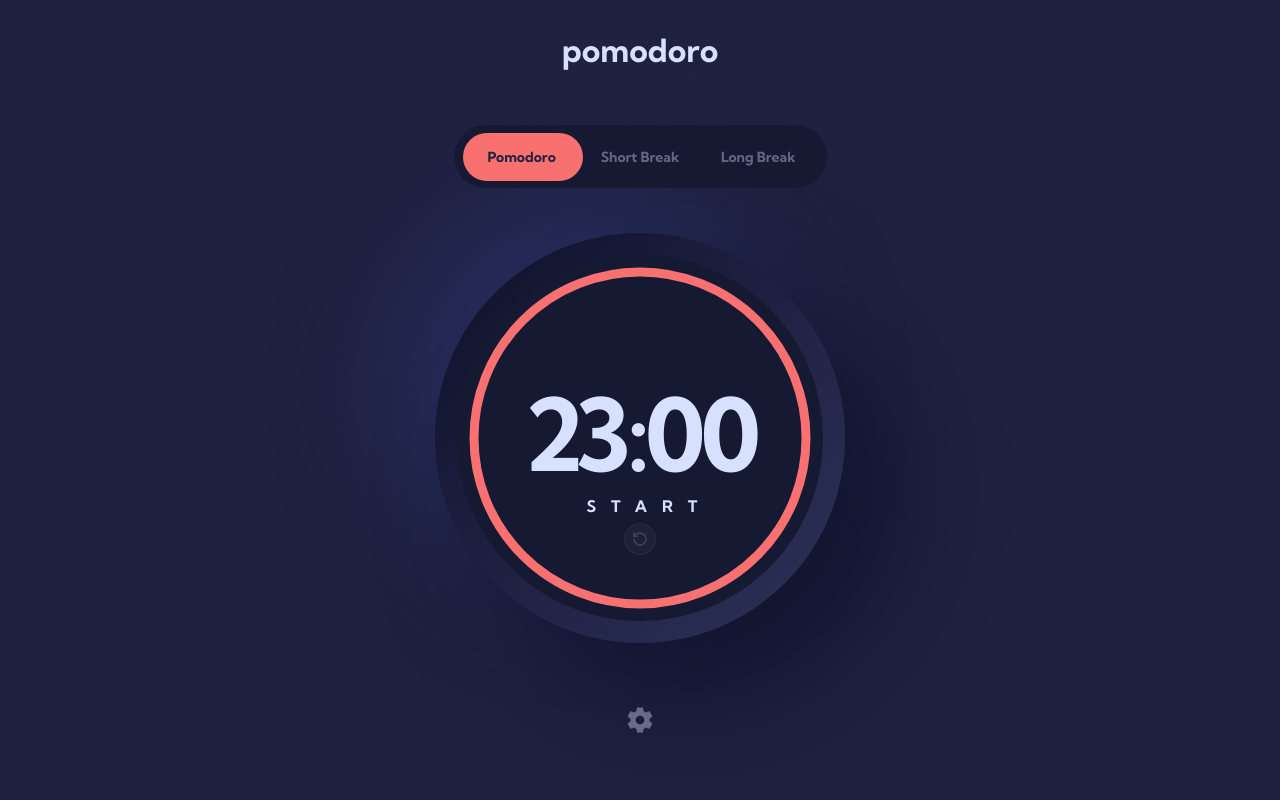
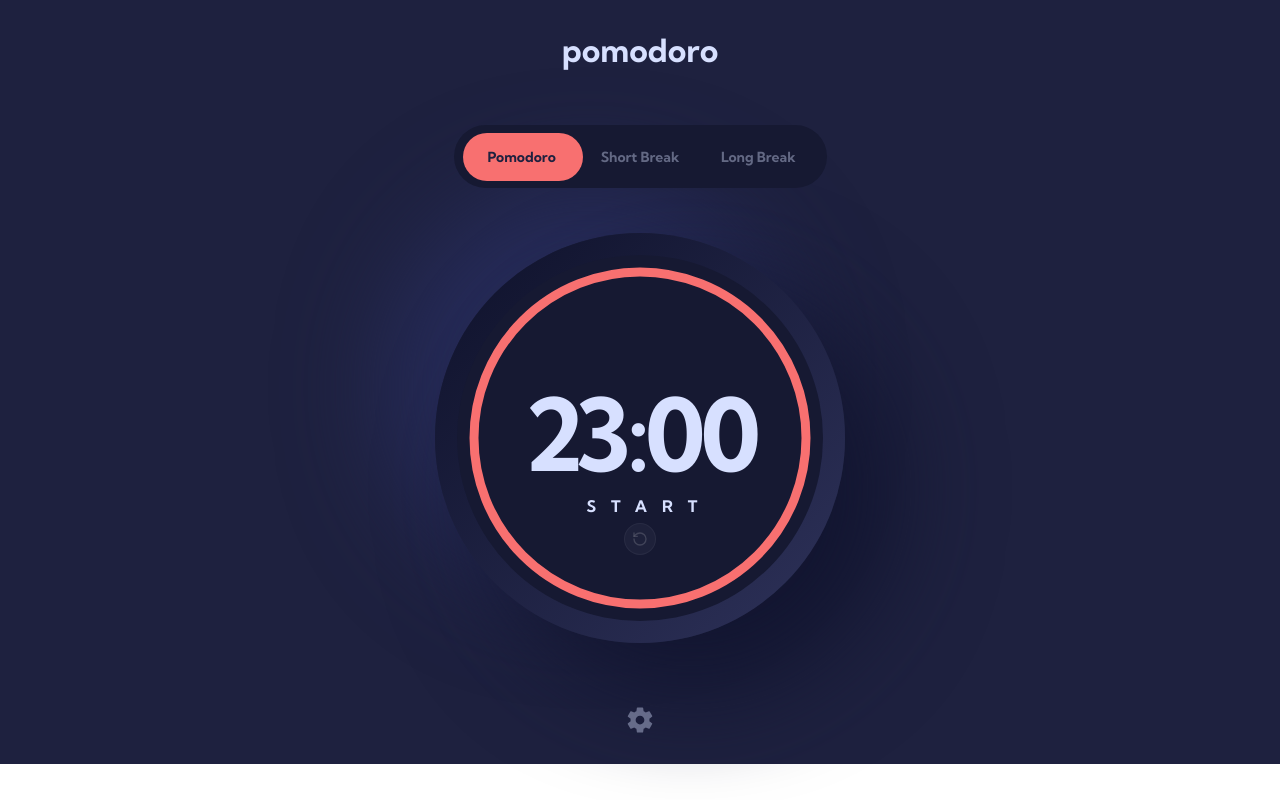
Before and after one commit to ChrisOxygen/pomodoro-timer, a React (Vite) app: page / in a window 1280 px wide. Built offline with nearby package versions, Linux system fonts and the light colour scheme.

Commit message:
Fixed full height again

```diff
--- a/src/react-components/Timer.tsx
+++ b/src/react-components/Timer.tsx
@@ -15,7 +15,6 @@ type TimerButtonProps = {
 type RestartButtonProps = {
   count: number;
   time: number;
-  runCount: boolean;
   onRestart: (value: number) => void;
   setRunCount: (value: boolean) => void;
 };
@@ -91,7 +90,6 @@ function Timer() {
             count={count}
             time={time}
             onRestart={setCount}
-            runCount={runCount}
             setRunCount={setRunCount}
           />
         </div>
--- a/src/sass/base/_base.scss
+++ b/src/sass/base/_base.scss
@@ -24,17 +24,19 @@
 
 .kumbh-theme {
   --font-main: 'Kumbh Sans', sans-serif;
-  h1{
+
+  h1 {
 
     font-weight: 700;
-letter-spacing: -5px;
+    letter-spacing: -5px;
   }
 
 }
 
 .roboto-theme {
   --font-main: "Roboto Slab", serif;
-  h1{
+
+  h1 {
 
     font-weight: 700;
   }
@@ -42,16 +44,23 @@ letter-spacing: -5px;
 
 .space-theme {
   --font-main: 'Space Mono', monospace;
-  h1{
+
+  h1 {
 
     font-weight: 400;
-letter-spacing: -10px;
+    letter-spacing: -10px;
   }
 }
 
 
 body {
   font-family: var(--font-main);
+}
+
+html,
+body {
+  height: 100%;
+  overflow-x: hidden;
 }
 
 input,
--- a/src/sass/layouts/_app-layout.scss
+++ b/src/sass/layouts/_app-layout.scss
@@ -4,8 +4,9 @@
     flex-direction: column;
     align-items: center;
     width: 100vw;
-    height: 100vh;
+    height: 100%;
     padding: 30px;
+
 
     background: #1E213F;
 
```
